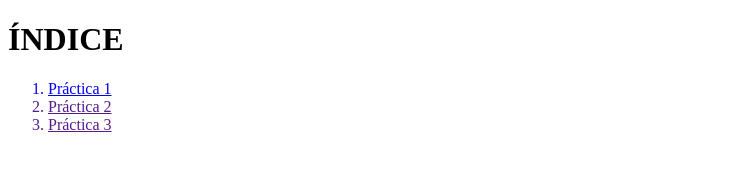
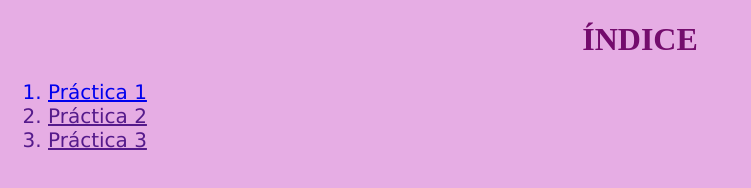
Before and after one commit to Zairacoderch/TPD1_2425, a plain HTML site: page index.html in a window 1280 px wide. Shown: the whole page, without its empty margins (0-751 px from the left). Drawn offline with Linux system fonts and the light colour scheme.

Commit message:
OK SEPT 3

```diff
--- /dev/null
+++ b/estilos.css
@@ -0,0 +1,12 @@
+body {
+    background-color: rgb(230, 173, 228);
+  }
+  h1 {
+    color: rgb(116, 12, 109);
+    text-align: center;
+  }
+
+  li {
+    font-family: verdana;
+    font-size: 20px;
+  }
--- a/index.html
+++ b/index.html
@@ -4,6 +4,8 @@
 <head>
     <meta charset="UTF-8" />
     <title>Índice</title>
+
+    <link rel="stylesheet" href="estilos.css">
 </head>
 
 <body>
```
